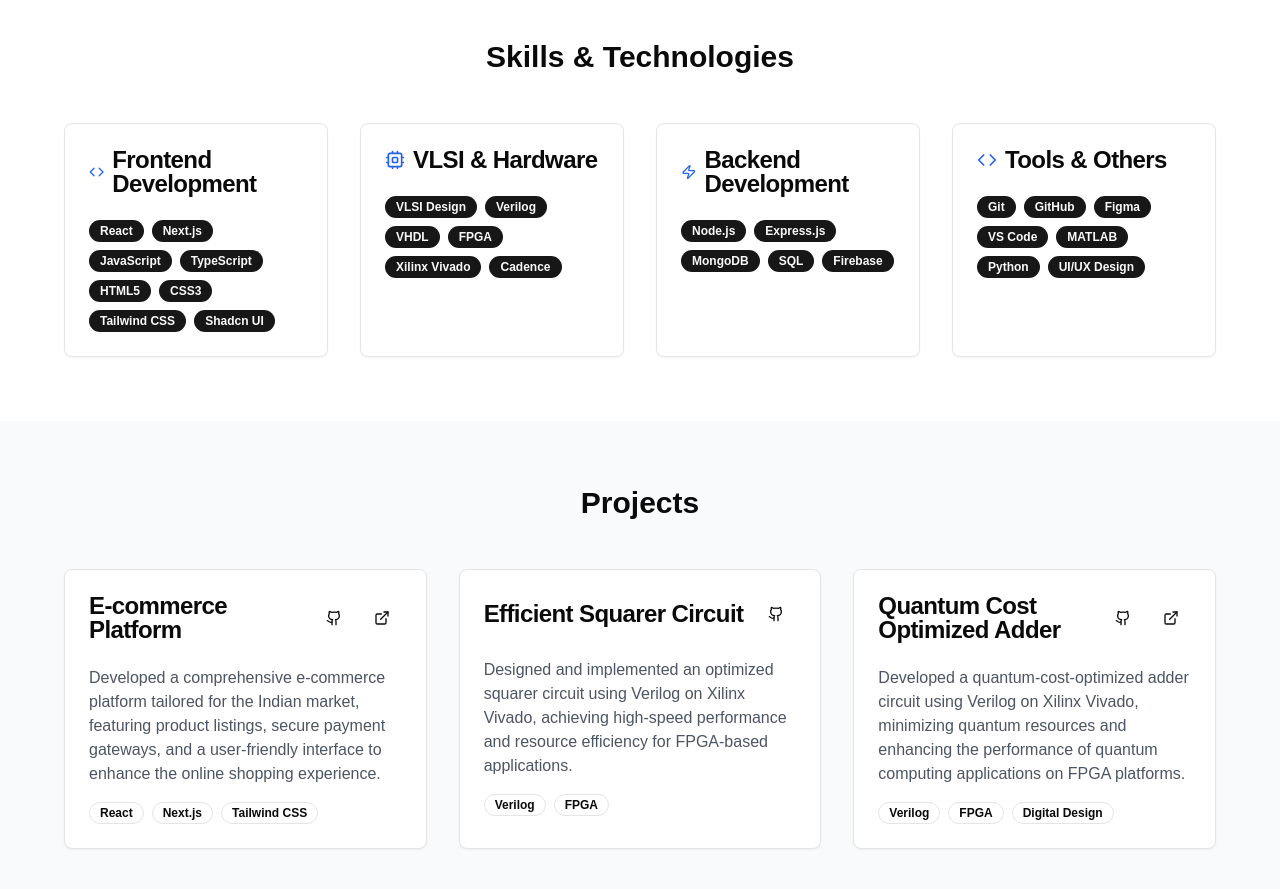
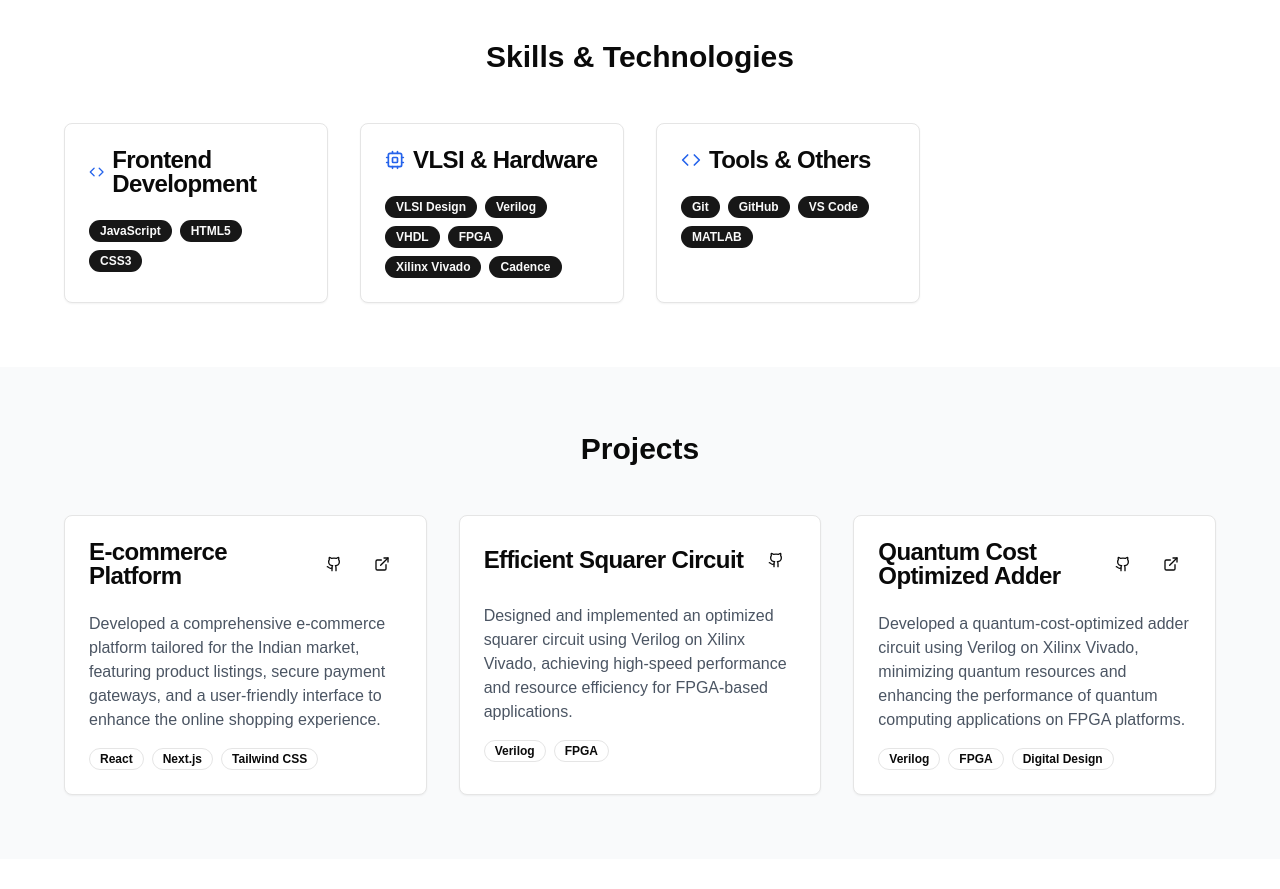
Before and after one commit to DebjitRoy10/Portfolio, a Next.js app: page / in a window 1280 px wide. Shown: the part 1380-2269 px from the top of the page. Built offline with nearby package versions, Linux system fonts and the light colour scheme.

Commit message:
Update portfolio.tsx

```diff
--- a/portfolio.tsx
+++ b/portfolio.tsx
@@ -230,14 +230,9 @@ export default function Portfolio() {
               </CardHeader>
               <CardContent>
                 <div className="flex flex-wrap gap-2">
-                  <Badge>React</Badge>
-                  <Badge>Next.js</Badge>
                   <Badge>JavaScript</Badge>
-                  <Badge>TypeScript</Badge>
                   <Badge>HTML5</Badge>
                   <Badge>CSS3</Badge>
-                  <Badge>Tailwind CSS</Badge>
-                  <Badge>Shadcn UI</Badge>
                 </div>
               </CardContent>
             </Card>
@@ -264,24 +259,6 @@ export default function Portfolio() {
             <Card>
               <CardHeader>
                 <CardTitle className="flex items-center gap-2">
-                  <Zap className="h-5 w-5 text-blue-600" />
-                  Backend Development
-                </CardTitle>
-              </CardHeader>
-              <CardContent>
-                <div className="flex flex-wrap gap-2">
-                  <Badge>Node.js</Badge>
-                  <Badge>Express.js</Badge>
-                  <Badge>MongoDB</Badge>
-                  <Badge>SQL</Badge>
-                  <Badge>Firebase</Badge>
-                </div>
-              </CardContent>
-            </Card>
-
-            <Card>
-              <CardHeader>
-                <CardTitle className="flex items-center gap-2">
                   <Code className="h-5 w-5 text-blue-600" />
                   Tools & Others
                 </CardTitle>
@@ -290,11 +267,8 @@ export default function Portfolio() {
                 <div className="flex flex-wrap gap-2">
                   <Badge>Git</Badge>
                   <Badge>GitHub</Badge>
-                  <Badge>Figma</Badge>
                   <Badge>VS Code</Badge>
                   <Badge>MATLAB</Badge>
-                  <Badge>Python</Badge>
-                  <Badge>UI/UX Design</Badge>
                 </div>
               </CardContent>
             </Card>
```
